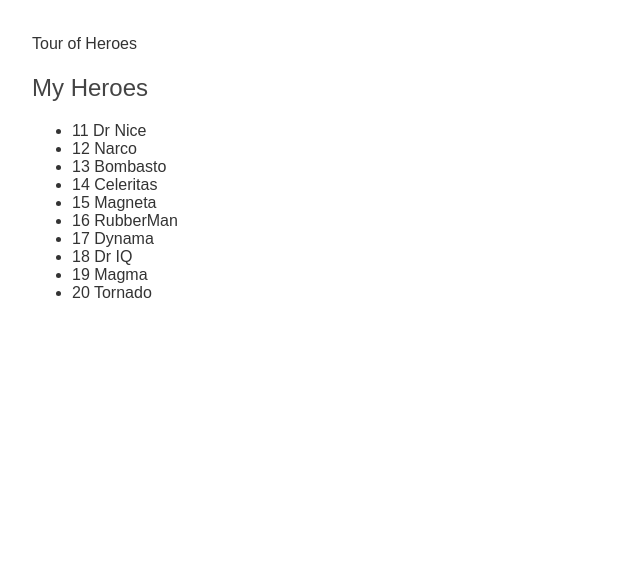
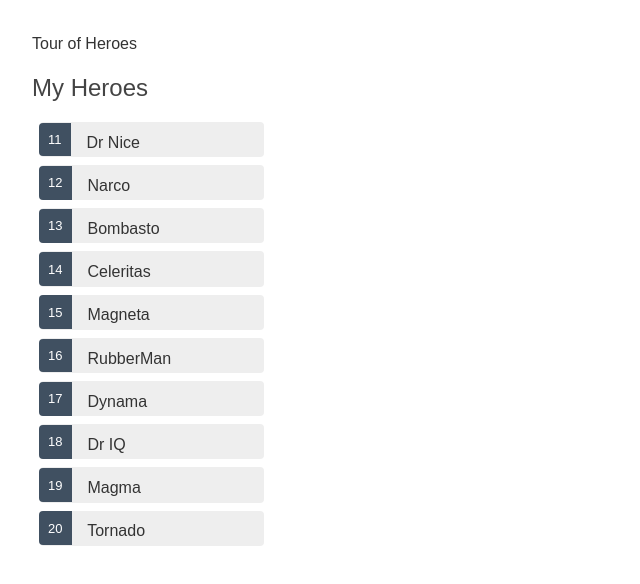
Before and after one commit to danielbradleybennett/Hello-Angular, an Angular app: page / in a window 1280 px wide. Shown: the top 584 px of the page, without its empty margins (0-640 px from the left). Built offline with nearby package versions, Linux system fonts and the light colour scheme.

Commit message:
shows list and details

```diff
--- a/src/app/heroes/heroes.component.html
+++ b/src/app/heroes/heroes.component.html
@@ -1,9 +1,21 @@
 <h2>My Heroes</h2>
 <ul class="heroes">
-  <li *ngFor="let hero of heroes">
+  <li *ngFor="let hero of heroes" [class.selected]="hero === selectedHero" (click)="onSelect(hero)">
     <span class="badge">{{hero.id}}</span> {{hero.name}}
   </li>
 </ul>
+
+<div *ngIf="selectedHero">
+
+  <h2>{{selectedHero.name | uppercase}} Details</h2>
+  <div><span>id: </span>{{selectedHero.id}}</div>
+  <div>
+    <label>name:
+      <input [(ngModel)]="selectedHero.name" placeholder="name" />
+    </label>
+  </div>
+
+</div>
 
 
 
--- a/src/app/heroes/heroes.component.scss
+++ b/src/app/heroes/heroes.component.scss
@@ -0,0 +1,43 @@
+.heroes {
+  margin: 0 0 2em 0;
+  list-style-type: none;
+  padding: 0;
+  width: 15em;
+}
+.heroes li {
+  cursor: pointer;
+  position: relative;
+  left: 0;
+  background-color: #EEE;
+  margin: .5em;
+  padding: .3em 0;
+  height: 1.6em;
+  border-radius: 4px;
+}
+.heroes li:hover {
+  color: #607D8B;
+  background-color: #DDD;
+  left: .1em;
+}
+.heroes li.selected {
+  background-color: #CFD8DC;
+  color: white;
+}
+.heroes li.selected:hover {
+  background-color: #BBD8DC;
+  color: white;
+}
+.heroes .badge {
+  display: inline-block;
+  font-size: small;
+  color: white;
+  padding: 0.8em 0.7em 0 0.7em;
+  background-color:#405061;
+  line-height: 1em;
+  position: relative;
+  left: -1px;
+  top: -4px;
+  height: 1.8em;
+  margin-right: .8em;
+  border-radius: 4px 0 0 4px;
+}
--- a/src/app/heroes/heroes.component.ts
+++ b/src/app/heroes/heroes.component.ts
@@ -13,12 +13,29 @@
   //   name: 'Windstorm'
   // };
   heroes = HEROES;
-
-
+  selectedHero: Hero;
 
   constructor() { }
 
-  ngOnInit(): void {
+  ngOnInit(): {
+  }
+  onSelect(hero: Hero): void {
+    this.selectedHero = hero;
+
   }
 
 }
+
+  // export class HeroesComponent implements OnInit {
+
+  //   heroes = HEROES;
+  //   selectedHero: Hero;
+
+  //   constructor() { }
+
+  //   ngOnInit() {
+  //   }
+  //   onSelect(hero: Hero): void {
+  //     this.selectedHero = hero;
+  //   }
+  // }
```
